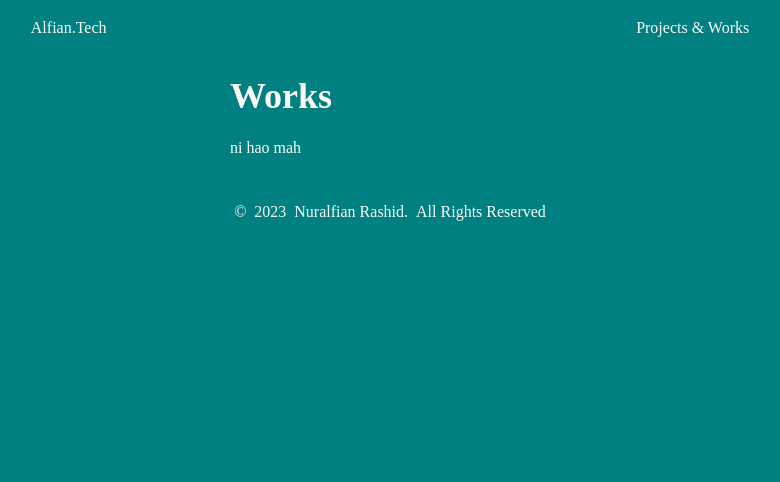
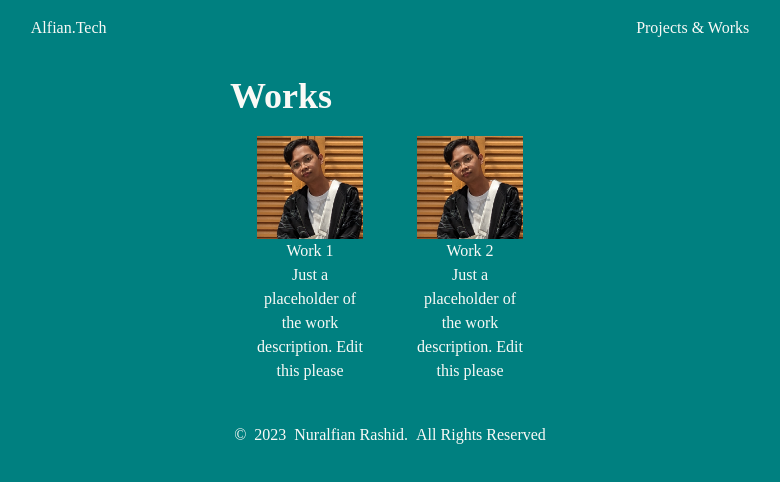
Before and after one commit to alfianlion/Alfian-Portfolio, an Angular app: page /works in a window 1280 px wide. Shown: the top 482 px of the page, without its empty margins (250-1030 px from the left). Built offline with nearby package versions, Linux system fonts and the light colour scheme; a web font is replaced by a local one.

Commit message:
started working on card like arrangement for work

```diff
--- a/src/page/works/works.component.html
+++ b/src/page/works/works.component.html
@@ -1,6 +1,26 @@
 <div class="flex flex-col container gap-5 animate-sliding-in">
   <h3 class="text-4xl font-bold w-full">Works</h3>
-  <p>
-    ni hao mah
-  </p>
+  <div class="flex flex-row flex-wrap justify-around">
+    <div class="flex flex-col w-1/3 text-center">
+      <img
+        src="/assets/images/profile-pic.jpg"
+        alt=""
+        width="250px"
+        height="100px"
+      />
+      <h3>Work 1</h3>
+      <p>Just a placeholder of the work description. Edit this please</p>
+    </div>
+    <div class="flex flex-col w-1/3 text-center">
+      <img
+        src="/assets/images/profile-pic.jpg"
+        alt=""
+        width="250px"
+        height="100px"
+      />
+      <h3>Work 2</h3>
+      <p>Just a placeholder of the work description. Edit this please</p>
+    </div>
+
+  </div>
 </div>
```
